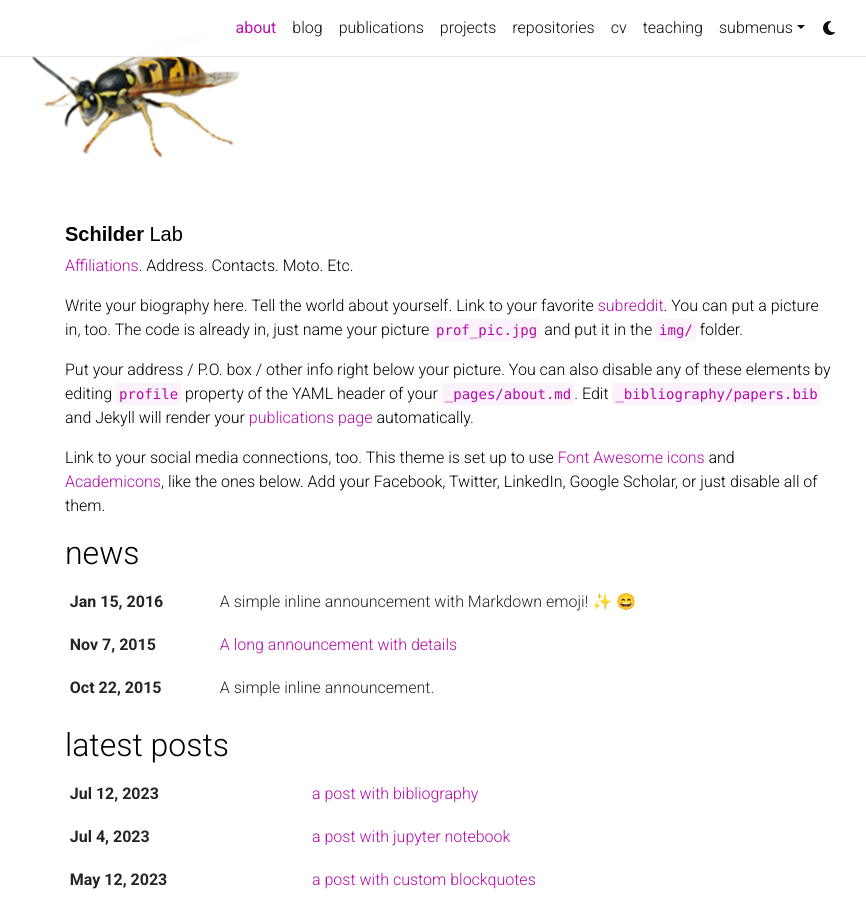
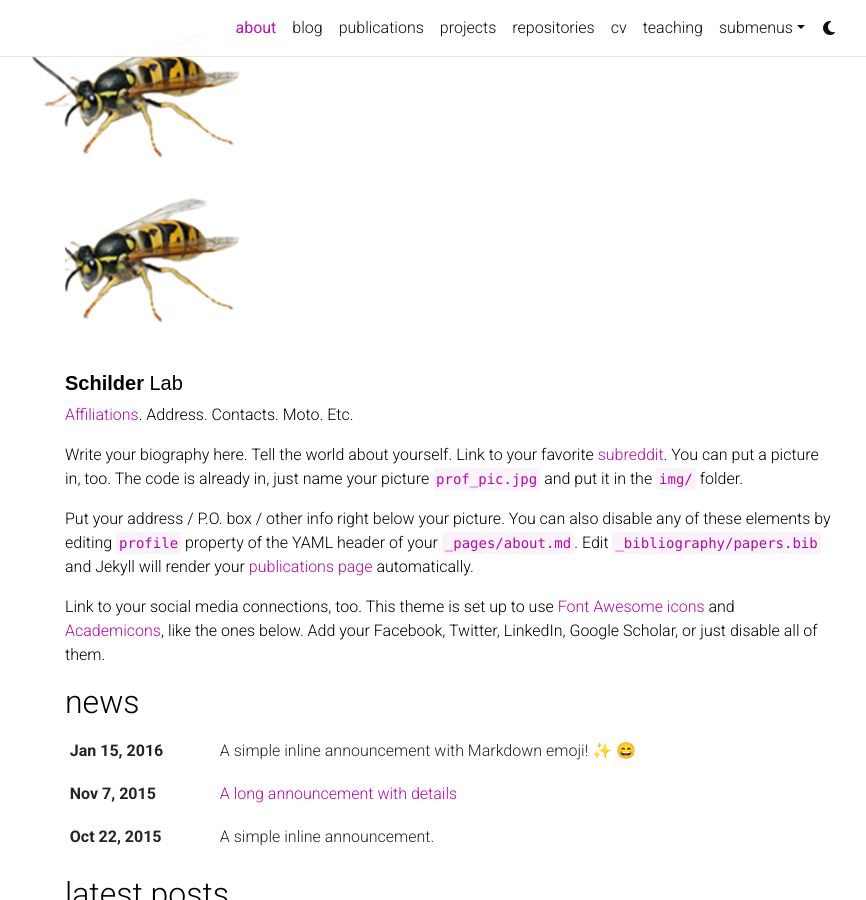
Before and after one commit to rjs360/schilder-lab, a Jekyll site: the page built from _pages/about.md, in a window 1280 px wide and 900 px high. Shown: the whole window, without its empty margins (190-1056 px from the left). Built offline with Jekyll 4.4.1, drawn with Linux system fonts in a browser that asks for light colours; emoji names are drawn with the system emoji font; comment, search, counter and statistics services are not loaded; a style sheet for code colours, icons or effects is not loaded.

Commit message:
Update about.html

```diff
--- a/_layouts/about.html
+++ b/_layouts/about.html
@@ -3,7 +3,7 @@
 ---
 
 <!-- about.html -->
-
+<div class="header-background"><div class="img1"></div></div>
     <div class="post">
         <header class="post-header">
           <h1 class="post-title" id="alt-font">
```
